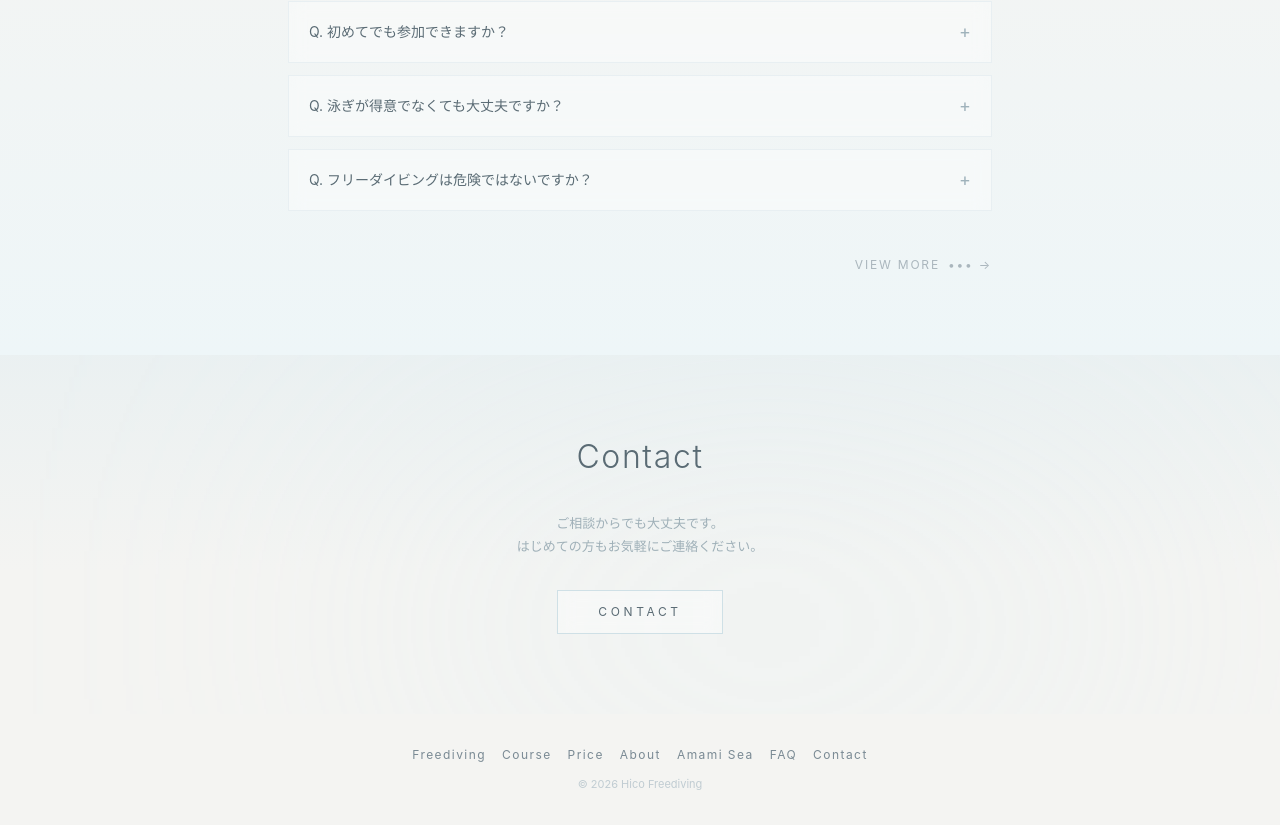
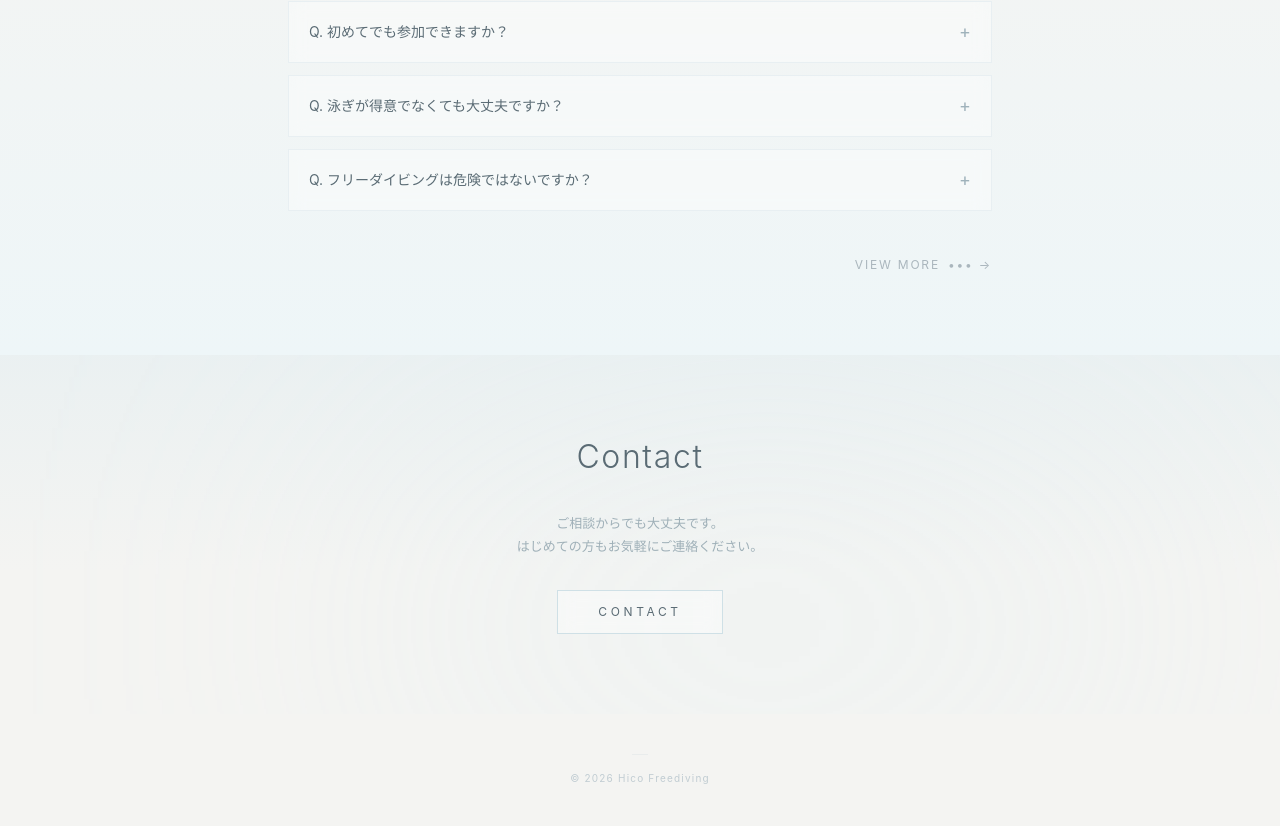
Before and after one commit to ikucha-portfolio/freediving-site, a React (Vite) app: page / in a window 1280 px wide. Shown: the part 2874-3700 px from the top of the page. Built offline with nearby package versions, Linux system fonts and the light colour scheme; a web font is replaced by a local one.

Commit message:
Footerの設計統一・ミニマル化（App構造へ移行）

```diff
--- a/src/App.jsx
+++ b/src/App.jsx
@@ -7,6 +7,8 @@ import Price from "./pages/Price";
 import FAQ from "./pages/FAQ";
 import Contact from "./pages/Contact";
 import Thanks from "./pages/Thanks"; // ←追加
+import Footer from "./components/layout/Footer";
+
 import { Routes, Route } from "react-router-dom";
 
 function App() {
@@ -24,6 +26,7 @@ function App() {
         <Route path="/contact" element={<Contact />} />
         <Route path="/thanks" element={<Thanks />} /> {/* ←これ！ */}
       </Routes>
+      <Footer />
     </div>
   );
 }
--- /dev/null
+++ b/src/components/layout/Footer.jsx
@@ -0,0 +1,25 @@
+// components/layout/Footer.jsx
+
+import Container from "./Container";
+
+export default function Footer() {
+  return (
+    <footer className="bg-[#f4f4f2]">
+      <Container size="narrow">
+
+        <div className="py-8 md:py-10 text-center space-y-4">
+
+          {/* 区切り（極薄） */}
+          <div className="w-4 h-px bg-[#d6dee2] mx-auto opacity-40" />
+
+          {/* コピーライト */}
+          <div className="text-[10px] tracking-[0.12em] text-[#c0ccd2]">
+            © 2026 Hico Freediving
+          </div>
+
+        </div>
+
+      </Container>
+    </footer>
+  );
+}
--- a/src/pages/Home.jsx
+++ b/src/pages/Home.jsx
@@ -366,29 +366,7 @@ export default function Home() {
       </Section>
 
       {/* Footer */}
-      <footer className="bg-[#f4f4f2]">
-        <Container size="narrow">
 
-          <div className="py-8 text-center space-y-3">
-
-            <div className="flex justify-center flex-wrap gap-4 text-[12px] text-[#7a8a94] tracking-[0.12em]">
-              <a href="#">Freediving</a>
-              <a href="#">Course</a>
-              <a href="#">Price</a>
-              <a href="#">About</a>
-              <a href="#">Amami Sea</a>
-              <a href="#">FAQ</a>
-              <a href="#">Contact</a>
-            </div>
-
-            <div className="text-[11px] text-[#c0ccd2]">
-              © 2026 Hico Freediving
-            </div>
-
-          </div>
-
-        </Container>
-      </footer>
 
     </main>
   );
```
